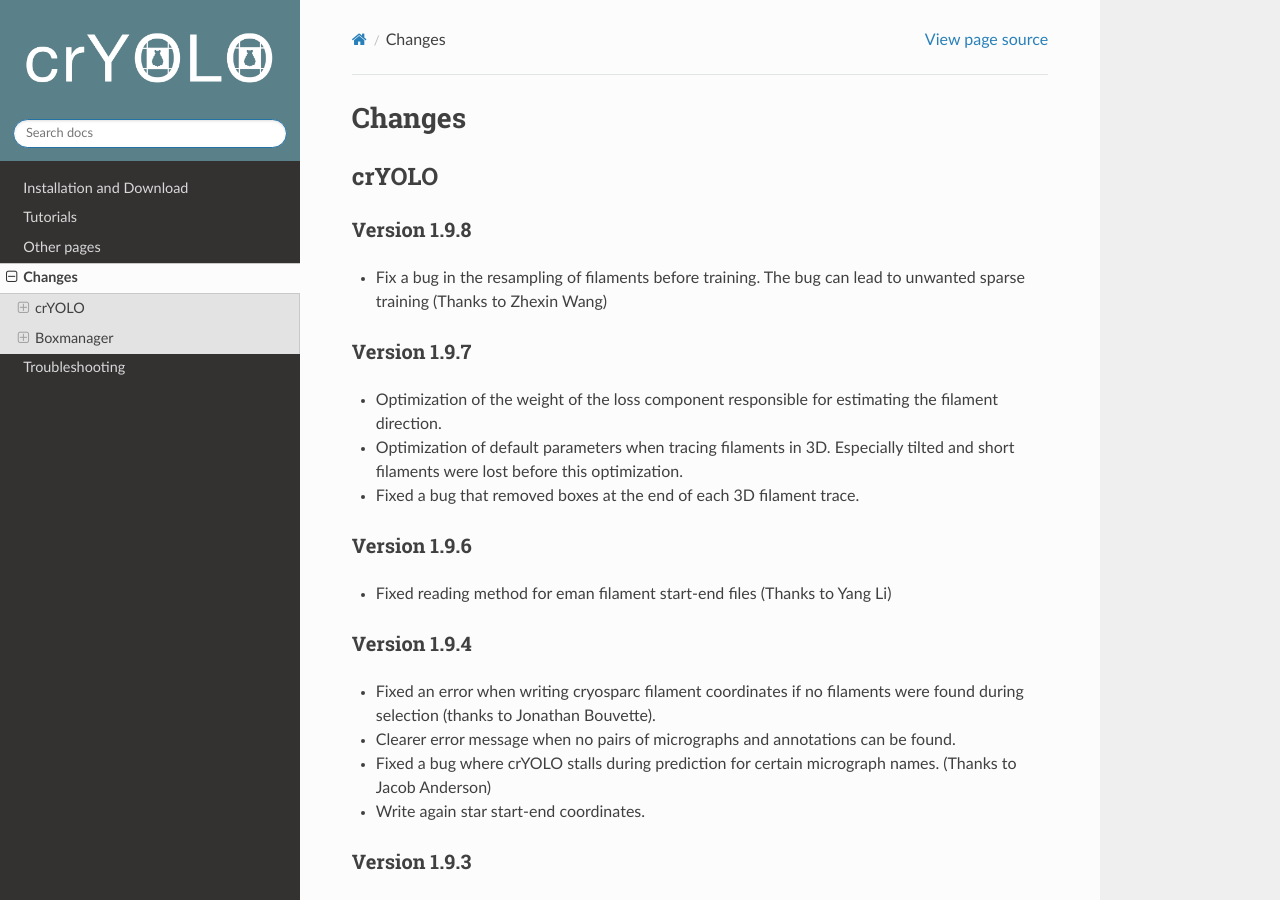
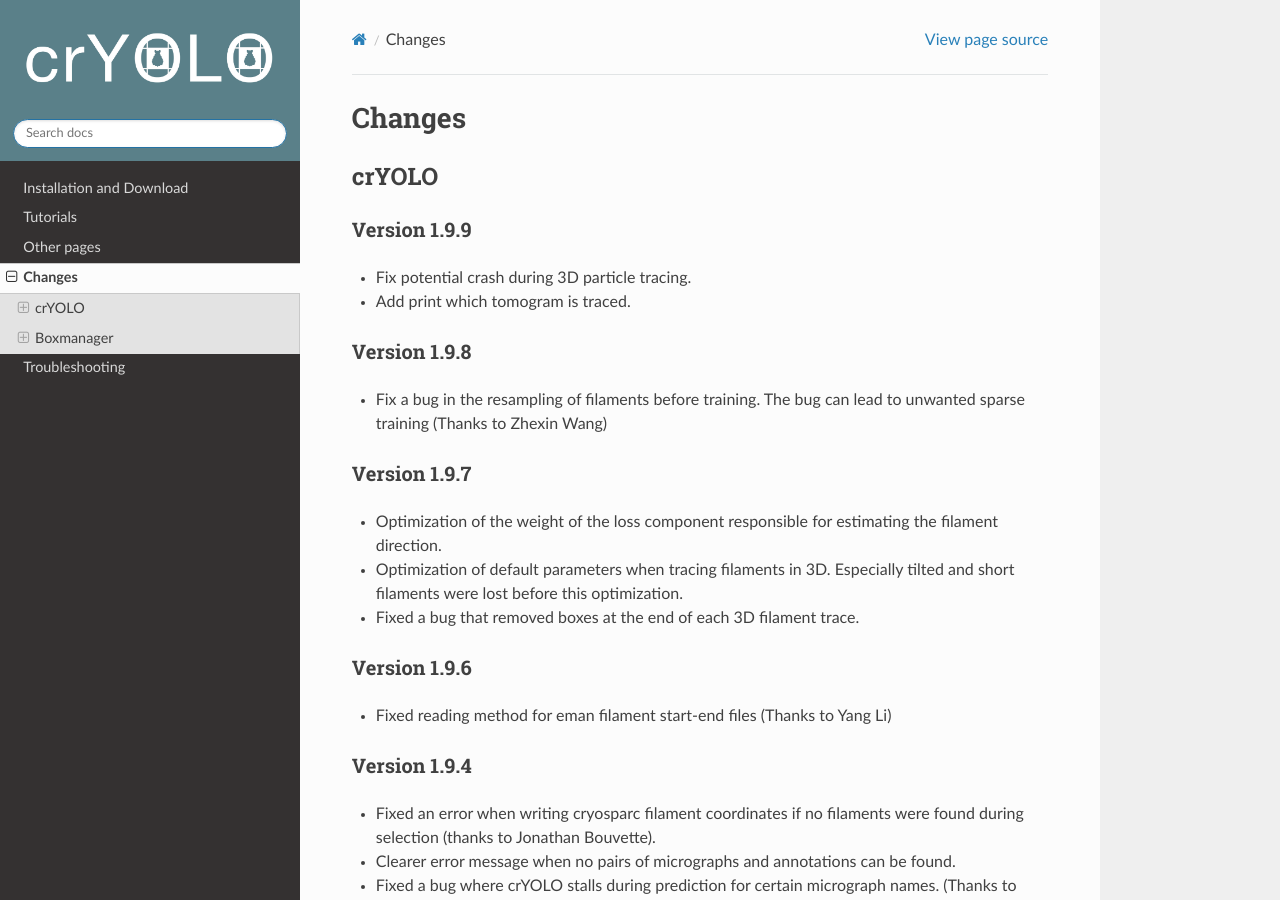
Before and after one commit to MPI-Dortmund/cryolo, a Sphinx documentation site: the page built from source/changes.rst, in a window 1280 px wide and 900 px high. Built offline with Sphinx 7.4.7 and the Read the Docs theme 2.0.0, drawn with Linux system fonts in a browser that asks for light colours.

Commit message:
update changes

```diff
--- a/source/changes.rst
+++ b/source/changes.rst
@@ -3,6 +3,12 @@
 
 crYOLO
 ^^^^^^
+
+Version 1.9.9
+*************
+
+* Fix potential crash during 3D particle tracing.
+* Add print which tomogram is traced.
 
 Version 1.9.8
 *************
```
